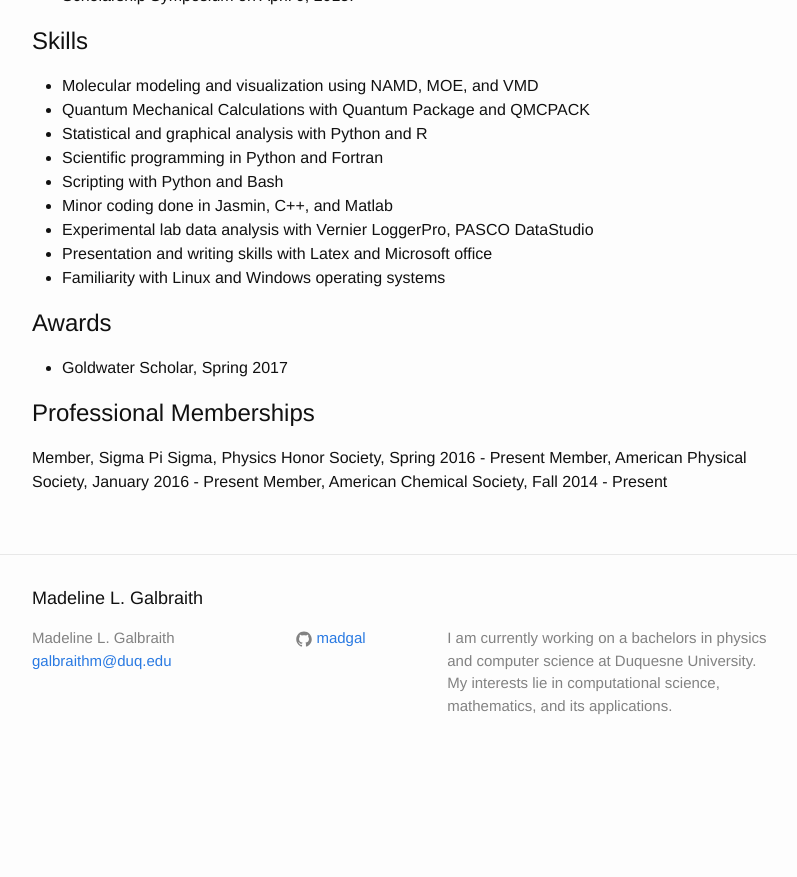
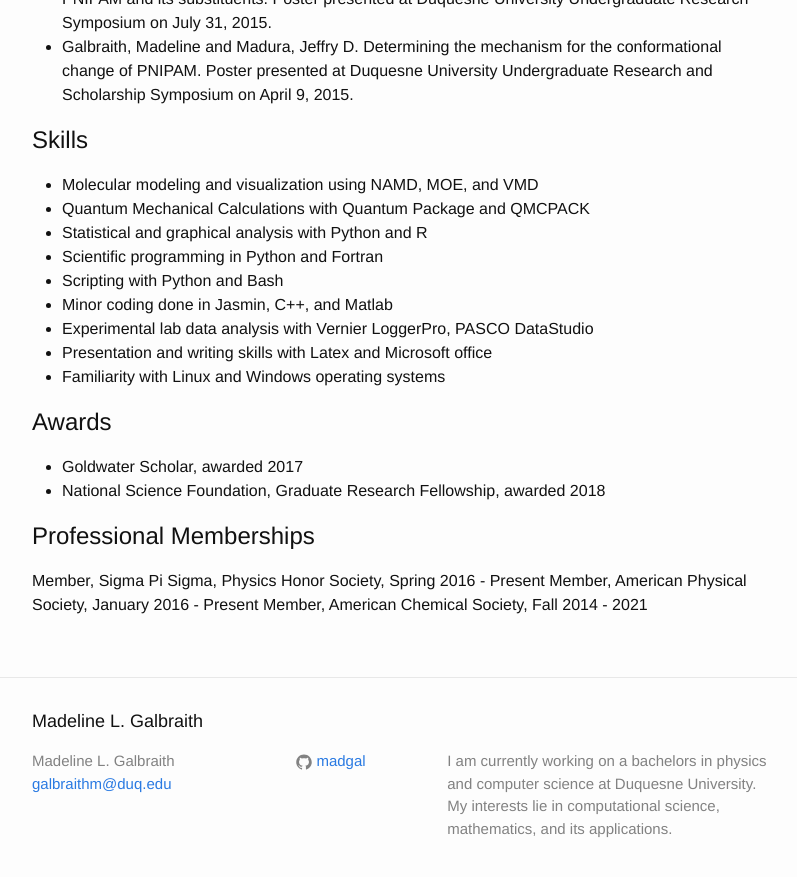
Before and after one commit to madgal/madgal.github.io, a Jekyll site: the page built from resume.md, in a window 1280 px wide and 900 px high, scrolled down 2031 px. Shown: the top 877 px of the window, without its empty margins (238-1035 px from the left). Built offline with Jekyll 4.4.1, drawn with Linux system fonts in a browser that asks for light colours; before the commit the page ends 2808 px from its top, so only the background shows below that; some of the changed text lies outside the part shown.

Commit message:
updated resume

```diff
--- a/resume.md
+++ b/resume.md
@@ -81,9 +86,10 @@ Department of Physics, Duquesne University
 + Familiarity with Linux and Windows operating systems
 
 # Awards
-+ Goldwater Scholar, Spring 2017
++ Goldwater Scholar, awarded 2017
++ National Science Foundation, Graduate Research Fellowship, awarded 2018
 
 # Professional Memberships
 Member, Sigma Pi Sigma, Physics Honor Society, Spring 2016 - Present
 Member, American Physical Society, January 2016 - Present
-Member, American Chemical Society, Fall 2014 - Present
+Member, American Chemical Society, Fall 2014 - 2021
```
Also changed, not shown: other parts of resume.md (+8 -3 lines).
